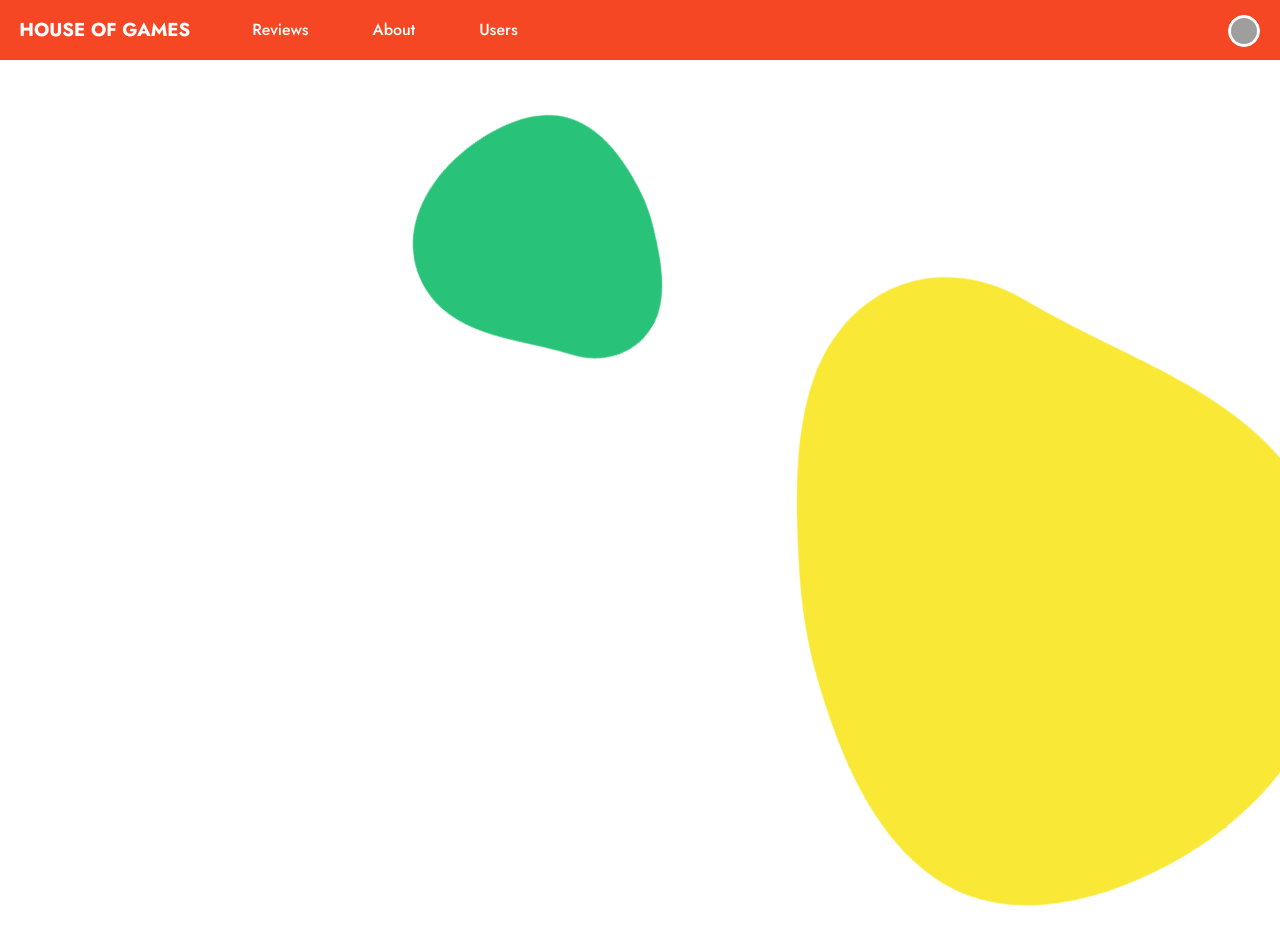
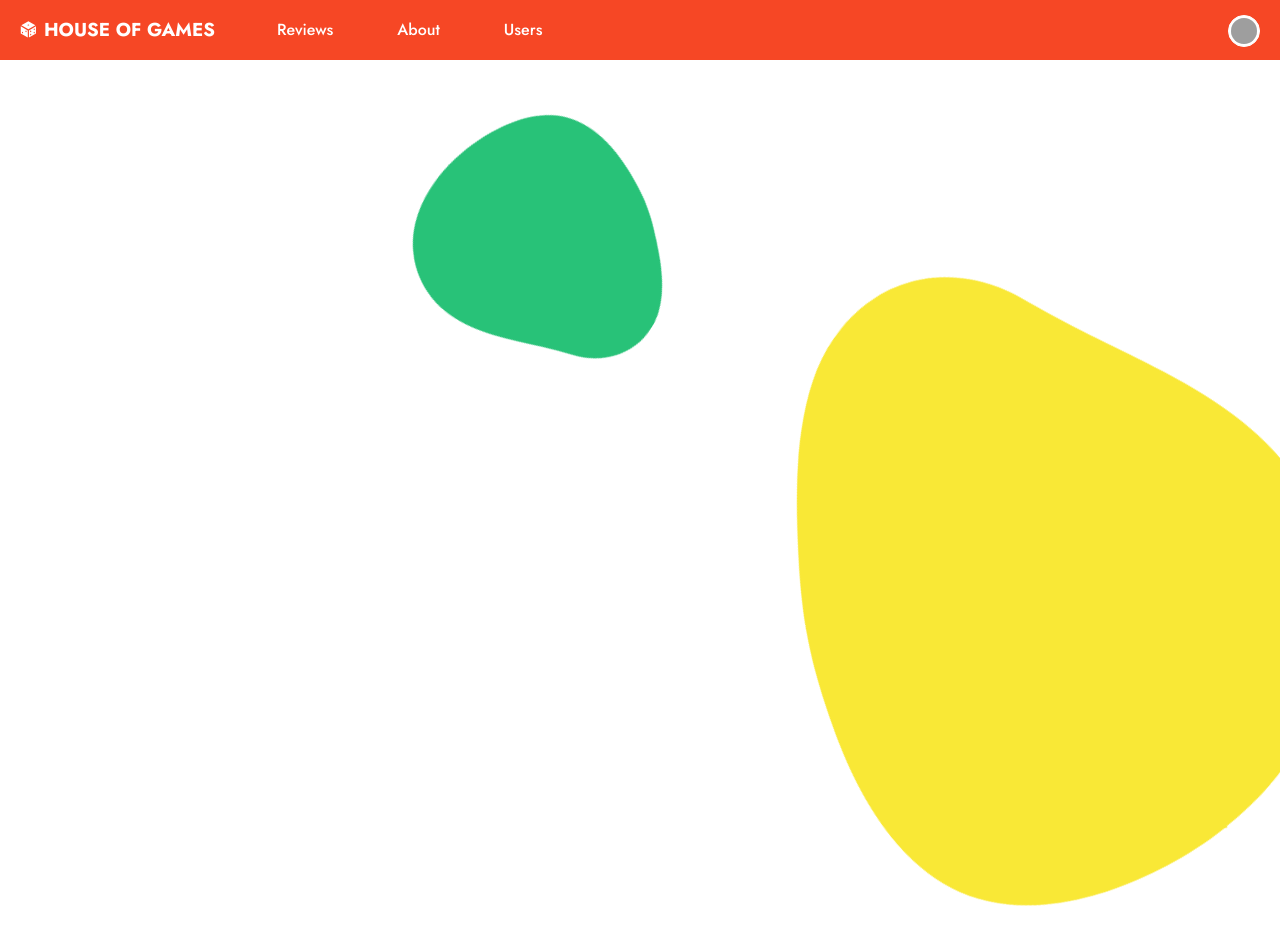
Before and after one commit to PeterM24/Front-End-Project, a React (Create React App) app: page / in a window 1280 px wide. Shown: the top 944 px of the page. Built offline with nearby package versions, Linux system fonts and the light colour scheme; grey boxes are pictures that could not be loaded.

Commit message:
Add dice to logo in NavBar and add styling

```diff
--- a/src/components/Navbar.tsx
+++ b/src/components/Navbar.tsx
@@ -4,6 +4,7 @@ import { useContext, useRef, useState } from "react";
 import "../styles/Navbar.css";
 import "../styles/App.css";
 import { UserContext } from "../contexts/UserContext";
+import { IoDiceSharp } from "react-icons/io5"
 
 const Navbar = (): JSX.Element => {
   const { signedInUser, signOut } = useContext(UserContext);
@@ -18,7 +19,7 @@ const Navbar = (): JSX.Element => {
   return (
     <header>
       <Link to={`/reviews`}>
-        <h3 className="main-header">HOUSE OF GAMES</h3>
+        <h3 className="main-header"><IoDiceSharp className="logo-icon"/>HOUSE OF GAMES</h3>
       </Link>
       <nav ref={navRef}>
         <Link to={`/reviews`}>
--- a/src/styles/Navbar.css
+++ b/src/styles/Navbar.css
@@ -25,6 +25,11 @@ header {
 
 .main-header {
   color: white;
+}
+
+.logo-icon {
+  margin-bottom: -2.5px;
+  margin-right: 6px;
 }
 
 nav {
```
